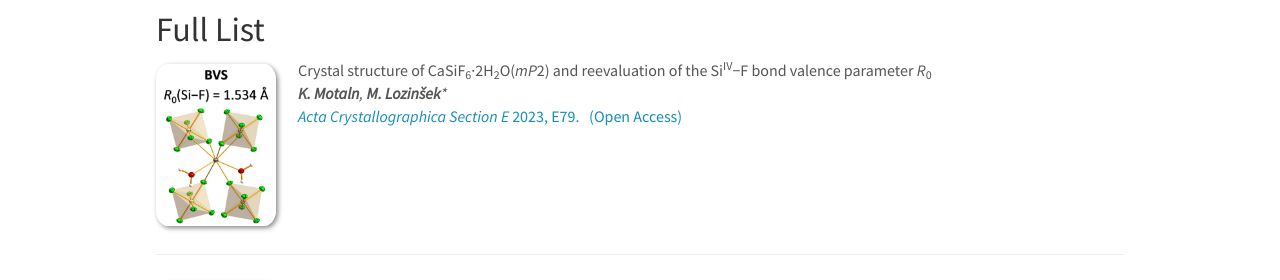
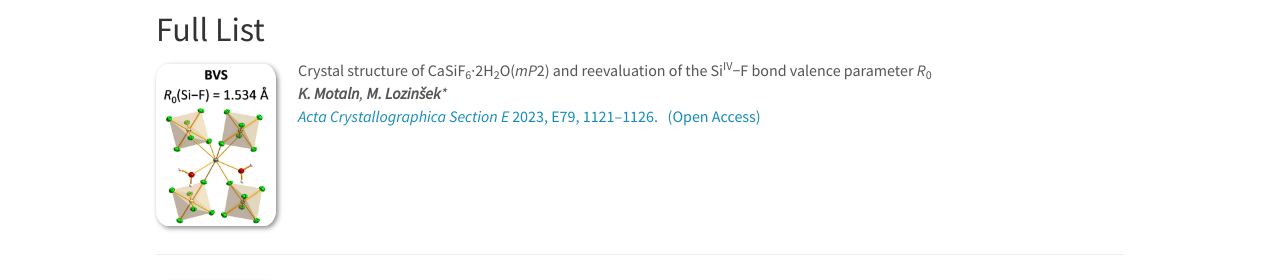
Before and after one commit to eccl-jsi/eccl-jsi.github.io, a Jekyll site: the page built from _pages/publications.md, in a window 1280 px wide and 900 px high, scrolled down 1399 px. Shown: the part 154-434 px from the top of the window. Built offline with Jekyll 4.4.1, drawn with Linux system fonts in a browser that asks for light colours; nearby versions of some CDN libraries.

Commit message:
Update publist.yml

```diff
--- a/_data/publist.yml
+++ b/_data/publist.yml
@@ -5,7 +5,7 @@
   highlight: 0
   image: ACE2023-TOC.jpg
   link:
-    display: "<i>Acta Crystallographica Section E</i> 2023, E79. &nbsp;&nbsp;(Open Access)"
+    display: "<i>Acta Crystallographica Section E</i> 2023, E79, 1121–1126. &nbsp;&nbsp;(Open Access)"
     url: "https://doi.org/10.1107/S2056989023009349"
   title: "Crystal structure of CaSiF<sub>6</sub>·2H<sub>2</sub>O(<i>mP</i>2) and reevaluation of the Si<sup>IV</sup>−F bond valence parameter <i>R</i><sub>0</sub>"
 -
```
